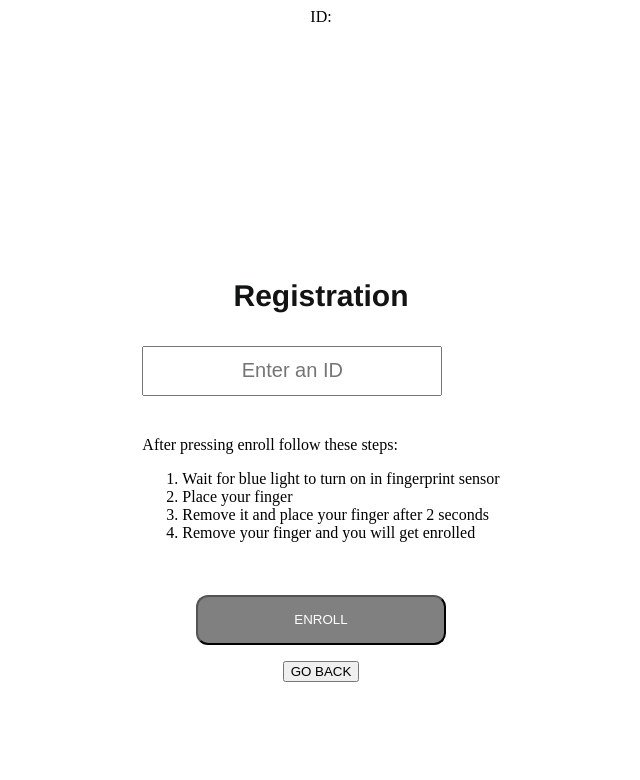
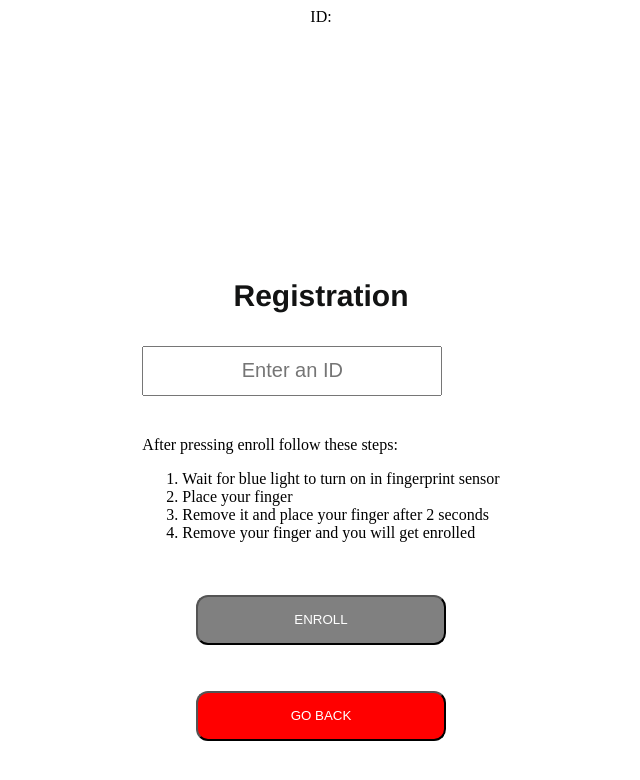
Before and after one commit to gangadharashettypj/voicebioauth, a Flask app: page /enroll in a window 1280 px wide. Shown: the top 780 px of the page, without its empty margins (319-959 px from the left). Run offline with Flask 3, Linux system fonts and the light colour scheme.

Commit message:
initial commit

```diff
--- a/templates/enroll.html
+++ b/templates/enroll.html
@@ -20,6 +20,17 @@
         width: 250px;
         padding: 30px,10px,30px,10px;
         background-color: grey;
+        color: white;
+        border-radius: 12px;
+        margin-top: 30px;
+
+    }
+
+    #back{
+        height: 50px;
+        width: 250px;
+        padding: 30px,10px,30px,10px;
+        background-color: red;
         color: white;
         border-radius: 12px;
         margin-top: 30px;
@@ -82,7 +93,7 @@
         </div>
     </form>
     <form method="POST" action="/">
-        <button type="submit">GO BACK</button>
+        <button type="submit" id="back">GO BACK</button>
     </form>
 </center>
 
```
Also changed, not shown: templates/login.html (+14 -20 lines).
